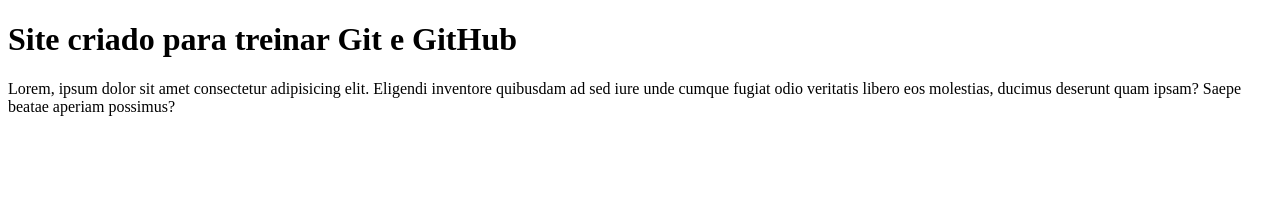
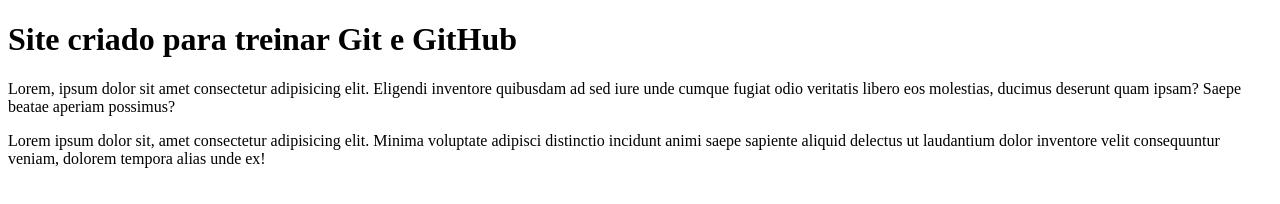
Before and after one commit to antonioelisson/ola-mundo2, a plain HTML site: page site-teste/index.html in a window 1280 px wide. Drawn offline with Linux system fonts and the light colour scheme.

Commit message:
Outra linha

```diff
--- a/site-teste/index.html
+++ b/site-teste/index.html
@@ -9,5 +9,6 @@
     <body>
         <h1>Site criado para treinar Git e GitHub</h1>
         <p>Lorem, ipsum dolor sit amet consectetur adipisicing elit. Eligendi inventore quibusdam ad sed iure unde cumque fugiat odio veritatis libero eos molestias, ducimus deserunt quam ipsam? Saepe beatae aperiam possimus?</p>
+        <p>Lorem ipsum dolor sit, amet consectetur adipisicing elit. Minima voluptate adipisci distinctio incidunt animi saepe sapiente aliquid delectus ut laudantium dolor inventore velit consequuntur veniam, dolorem tempora alias unde ex!</p>
     </body>
 </html>
```
